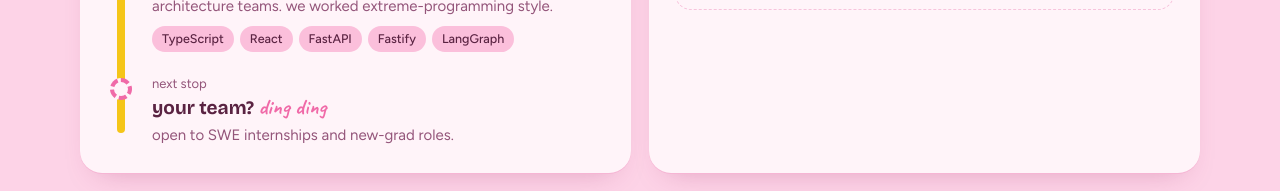
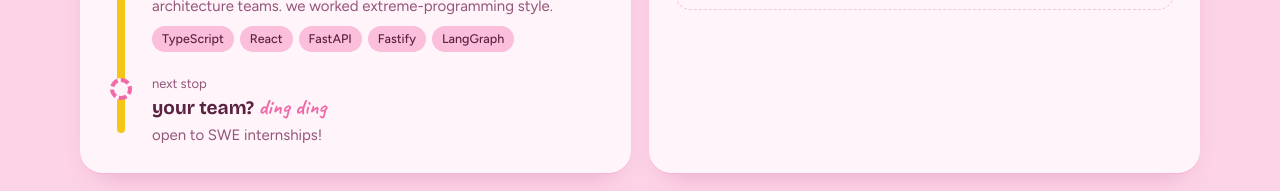
Before and after one commit to marweezy0903/personalsite, a plain HTML site: page index.html in a window 1280 px wide. Shown: the part 1020-1211 px from the top of the page. Drawn offline with nearby package versions, Linux system fonts and the light colour scheme.

Commit message:
update 1 line lol

```diff
--- a/index.html
+++ b/index.html
@@ -184,7 +184,7 @@ nav{display:flex;justify-content:flex-end;align-items:center;padding-block:22px;
         <li class="next">
           <div class="when">next stop</div>
           <h3>your team? <span class="hand" style="font-size:22px">ding ding</span></h3>
-          <p>open to SWE internships and new-grad roles.</p>
+          <p>open to SWE internships!</p>
         </li>
       </ol>
     </section>
```
Also changed, not shown: 1 other file.
